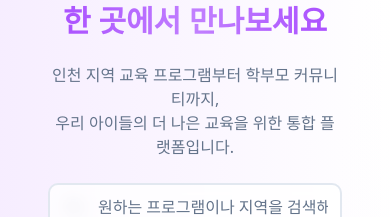
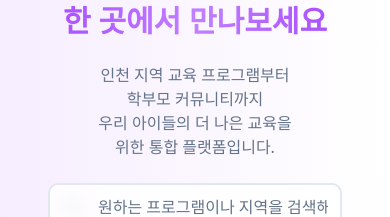
Before and after one commit to aklabs-84/I.E-Inecheon_Edu-, a React (Vite) app: page / in a window 390 px wide. Shown: the part 203-420 px from the top of the page. Built offline with nearby package versions, Linux system fonts and the light colour scheme; no server answers; the database is empty.

Commit message:
메인수정

```diff
--- a/src/pages/Home.tsx
+++ b/src/pages/Home.tsx
@@ -113,10 +113,30 @@ const Home = () => {
               한 곳에서 만나보세요
             </h1>
 
+            {/*
             <p className="text-base sm:text-lg text-muted-foreground mb-6 max-w-2xl mx-auto">
               인천 지역 교육 프로그램부터 학부모 커뮤니티까지,<br />
               우리 아이들의 더 나은 교육을 위한 통합 플랫폼입니다.
             </p>
+            */}
+
+
+            <p className="text-base sm:text-lg text-muted-foreground mb-6 max-w-2xl mx-auto">
+              <span className="hidden sm:inline">
+                인천 지역 교육 프로그램부터 학부모 커뮤니티까지,
+                <br />
+                우리 아이들의 더 나은 교육을 위한 통합 플랫폼입니다.
+              </span>
+              <span className="sm:hidden block">
+                인천 지역 교육 프로그램부터<br />
+                학부모 커뮤니티까지<br />
+                우리 아이들의 더 나은 교육을<br />
+                위한 통합 플랫폼입니다.
+             </span>
+            </p>
+
+
+
 
             {/* Search Bar */}
             <div className="flex flex-col sm:flex-row gap-4 max-w-2xl mx-auto justify-center items-center">
```
